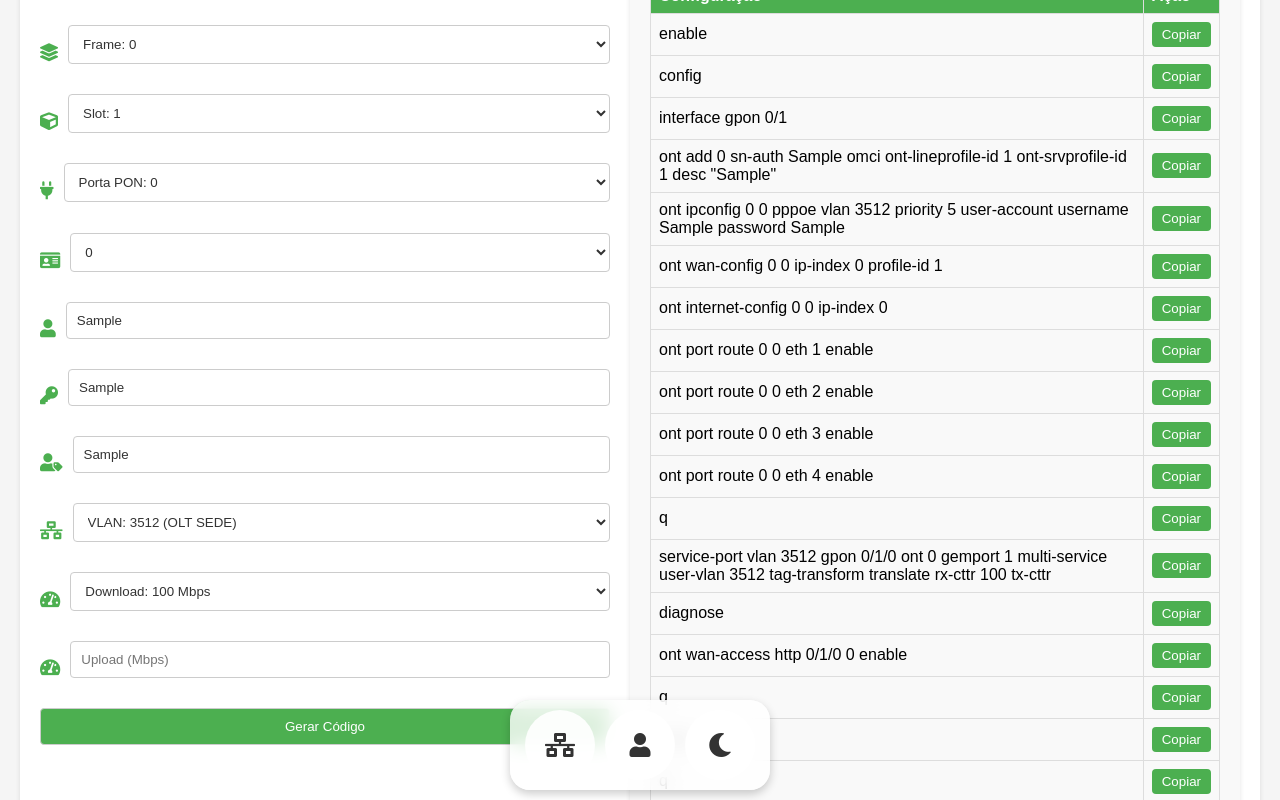
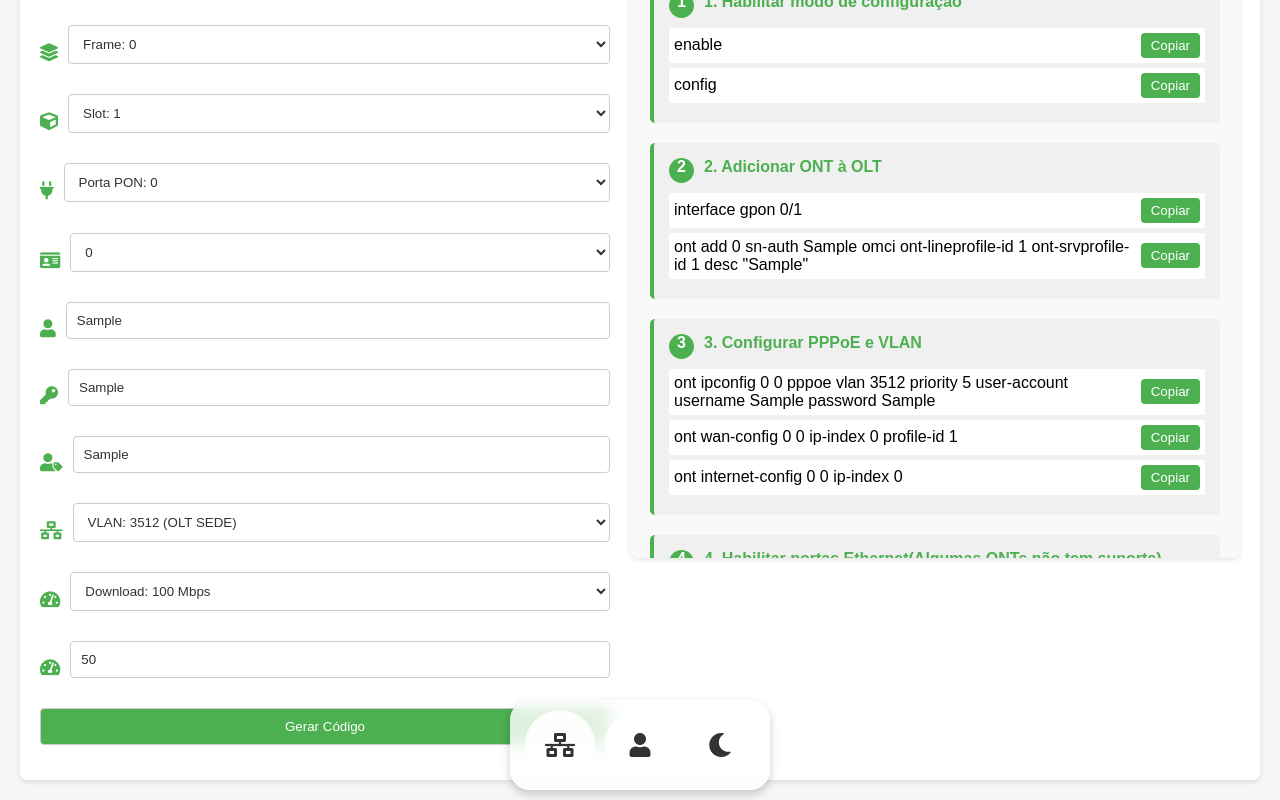
Before and after one commit to SidneySDev/onthuawei.github.io, a plain HTML site: page index.html in a window 1280 px wide. Both pictures are taken after typing "Sample", "Sample", "Sample", "Sample" into the empty fields and a click on the input "Gerar Código". Shown: the part 170-970 px from the top of the page. Drawn offline with Linux system fonts and the light colour scheme.

Commit message:
Update index.html
update new version site.

```diff
--- a/index.html
+++ b/index.html
@@ -3,7 +3,7 @@
 <head>
     <meta charset="UTF-8">
     <meta name="viewport" content="width=device-width, initial-scale=1.0">
-    <title>Provisionamento ONT HUAWEI</title>
+    <title>Provisionamento ONT HUAWEI NOC EQTL</title>
     <style>
         body {
             font-family: Arial, sans-serif;
@@ -50,6 +50,8 @@
             border-radius: 8px;
             box-shadow: 0 2px 5px rgba(0, 0, 0, 0.1);
             transition: background-color 0.3s ease, color 0.3s ease;
+            overflow-y: auto;
+            max-height: 70vh;
         }
         .dark-theme .result-container {
             background-color: #555;
@@ -152,8 +154,9 @@
             border: none;
             border-radius: 4px;
             cursor: pointer;
+            transition: all 0.3s ease;
         }
-        .copy-button.clicked {
+        .copy-button.copied {
             background-color: #ff0000;
         }
         .input-container {
@@ -178,7 +181,6 @@
             border-color: #4CAF50;
             box-shadow: 0 0 5px rgba(76, 175, 80, 0.5);
         }
-        /* Estilo da notificação */
         .notification {
             position: fixed;
             bottom: 20px;
@@ -204,7 +206,6 @@
         .notification i {
             font-size: 20px;
         }
-        /* Destaque no campo onuId */
         @keyframes highlight {
             0% { border-color: #4CAF50; }
             50% { border-color: #ffeb3b; }
@@ -214,6 +215,44 @@
             animation: highlight 1.5s ease-in-out;
             border: 2px solid #4CAF50;
             border-radius: 4px;
+        }
+        .command-section {
+            margin-bottom: 20px;
+            padding: 15px;
+            background-color: #f0f0f0;
+            border-radius: 5px;
+            border-left: 4px solid #4CAF50;
+        }
+        .dark-theme .command-section {
+            background-color: #444;
+        }
+        .section-title {
+            font-weight: bold;
+            margin-bottom: 10px;
+            color: #4CAF50;
+        }
+        .step-number {
+            display: inline-block;
+            width: 25px;
+            height: 25px;
+            background-color: #4CAF50;
+            color: white;
+            border-radius: 50%;
+            text-align: center;
+            margin-right: 10px;
+            font-weight: bold;
+        }
+        .command-line {
+            display: flex;
+            justify-content: space-between;
+            align-items: center;
+            margin-bottom: 5px;
+            padding: 5px;
+            background-color: #fff;
+            border-radius: 3px;
+        }
+        .dark-theme .command-line {
+            background-color: #555;
         }
     </style>
     <link rel="stylesheet" href="https://cdnjs.cloudflare.com/ajax/libs/font-awesome/5.15.4/css/all.min.css">
@@ -354,10 +393,15 @@
     <!-- Notificação -->
     <div id="notification" class="notification">
         <i class="fas fa-exclamation-circle"></i>
-        Atualize a numeração no campo ONT ID após utilizar esse comando e Click no Botão de Gerar Código!
+        <div>
+            <strong>ATENÇÃO:</strong> Após executar o comando "ont add", verifique o ONT ID disponível na OLT e atualize o campo ONT ID antes de continuar com os próximos comandos!
+        </div>
     </div>
 
     <script>
+        // Variável para armazenar os botões já copiados
+        const copiedButtons = new Set();
+
         // Função para alternar entre os formulários
         function showForm(formId) {
             // Oculta todos os formulários
@@ -400,87 +444,144 @@
             const upload = document.getElementById('upload').value;
             const onuId = document.getElementById('onuId').value;
 
-            const configCode = `
-enable
-config
-interface gpon ${frame}/${slot}
-ont add ${pon} sn-auth ${serialNumber} omci ont-lineprofile-id ${lineProfileID} ont-srvprofile-id ${serviceProfileID} desc "${clientName}"
-ont ipconfig ${pon} ${onuId} pppoe vlan ${vlan} priority 5 user-account username ${username} password ${password}
-ont wan-config ${pon} ${onuId} ip-index 0 profile-id ${serviceProfileID}
-ont internet-config ${pon} ${onuId} ip-index 0
-ont port route ${pon} ${onuId} eth 1 enable
-ont port route ${pon} ${onuId} eth 2 enable
-ont port route ${pon} ${onuId} eth 3 enable
-ont port route ${pon} ${onuId} eth 4 enable
-q
-service-port vlan ${vlan} gpon ${frame}/${slot}/${pon} ont ${onuId} gemport ${gemport} multi-service user-vlan ${vlan} tag-transform translate rx-cttr ${download} tx-cttr ${upload}
-diagnose
-ont wan-access http ${frame}/${slot}/${pon} ${onuId} enable
-q
-save
-q
-interface gpon 0/1
-display ont info ${pon} ${onuId} | include mask
-q
-Senha Nova da ONT: Eqtl#T3l3com
-`;
+            const configSections = [
+                {
+                    title: "1. Habilitar modo de configuração",
+                    commands: [
+                        "enable",
+                        "config"
+                    ]
+                },
+                {
+                    title: "2. Adicionar ONT à OLT",
+                    commands: [
+                        `interface gpon ${frame}/${slot}`,
+                        `ont add ${pon} sn-auth ${serialNumber} omci ont-lineprofile-id ${lineProfileID} ont-srvprofile-id ${serviceProfileID} desc "${clientName}"`
+                    ],
+                    important: true
+                },
+                {
+                    title: "3. Configurar PPPoE e VLAN",
+                    commands: [
+                        `ont ipconfig ${pon} ${onuId} pppoe vlan ${vlan} priority 5 user-account username ${username} password ${password}`,
+                        `ont wan-config ${pon} ${onuId} ip-index 0 profile-id ${serviceProfileID}`,
+                        `ont internet-config ${pon} ${onuId} ip-index 0`
+                    ]
+                },
+                {
+                    title: "4. Habilitar portas Ethernet(Algumas ONTs não tem suporte)",
+                    commands: [
+                        `ont port route ${pon} ${onuId} eth 1 enable`,
+                        `ont port route ${pon} ${onuId} eth 2 enable`,
+                        `ont port route ${pon} ${onuId} eth 3 enable`,
+                        `ont port route ${pon} ${onuId} eth 4 enable`,
+                        "q"
+                    ]
+                },
+                {
+                    title: "5. Criar service-port",
+                    commands: [
+                        `service-port vlan ${vlan} gpon ${frame}/${slot}/${pon} ont ${onuId} gemport ${gemport} multi-service user-vlan ${vlan} tag-transform translate rx-cttr ${download} tx-cttr ${upload}`
+                    ]
+                },
+                {
+                    title: "6. Habilitar acesso HTTP",
+                    commands: [
+                        "diagnose",
+                        `ont wan-access http ${frame}/${slot}/${pon} ${onuId} enable`,
+                        "q"
+                    ]
+                },
+                {
+                    title: "7. Salvar configuração",
+                    commands: [
+                        "save",
+                        "q"
+                    ]
+                },
+                {
+                    title: "8. Verificar IP da ONT",
+                    commands: [
+                        `interface gpon ${frame}/${slot}`,
+                        `display ont info ${pon} ${onuId} | include mask`,
+                        "q"
+                    ]
+                },
+                {
+                    title: "Nova Senha de Login ONT",
+                    commands: [
+                        "Eqtl#T3l3com"
+                    ]
+                }
+            ];
 
             const resultContainer = document.getElementById('resultContainer');
             resultContainer.innerHTML = '';
 
-            const table = document.createElement('table');
-            const headerRow = table.insertRow();
-            ['Configuração', 'Ação'].forEach((headerText) => {
-                const th = document.createElement('th');
-                th.textContent = headerText;
-                headerRow.appendChild(th);
-            });
+            configSections.forEach((section, sectionIndex) => {
+                const sectionDiv = document.createElement('div');
+                sectionDiv.className = 'command-section';
 
-            const lines = configCode.trim().split('\n');
-            lines.forEach((line) => {
-                const row = table.insertRow();
-                const configCell = row.insertCell();
-                configCell.textContent = line;
+                const titleDiv = document.createElement('div');
+                titleDiv.className = 'section-title';
+                titleDiv.innerHTML = `<span class="step-number">${sectionIndex + 1}</span>${section.title}`;
+                sectionDiv.appendChild(titleDiv);
 
-                const copyCell = row.insertCell();
+                section.commands.forEach((command) => {
+                    const commandLine = document.createElement('div');
+                    commandLine.className = 'command-line';
+
+                    const commandText = document.createElement('span');
+                    commandText.textContent = command;
+                    commandLine.appendChild(commandText);
+
                     const copyButton = document.createElement('button');
                     copyButton.textContent = 'Copiar';
-                copyButton.classList.add('copy-button');
+                    copyButton.className = 'copy-button';
+
+                    // Verifica se este botão já foi copiado antes
+                    if (copiedButtons.has(command)) {
+                        copyButton.classList.add('copied');
+                        copyButton.textContent = 'Copiado!';
+                    }
+
                     copyButton.onclick = () => {
-                    navigator.clipboard.writeText(line)
+                        navigator.clipboard.writeText(command)
                             .then(() => {
-                            copyButton.classList.add('clicked');
+                                // Adiciona a classe 'copied' e atualiza o texto
+                                copyButton.classList.add('copied');
+                                copyButton.textContent = 'Copiado!';
 
-                            // Verifica se a linha contém o comando "ont add"
-                            if (line.includes('ont add')) {
-                                // Foca no campo onuId
+                                // Adiciona ao conjunto de comandos copiados
+                                copiedButtons.add(command);
+
+                                // Se for o comando "ont add", destacar o campo ONT ID
+                                if (command.includes('ont add') && section.important) {
                                     const onuIdField = document.getElementById('onuId');
                                     onuIdField.focus();
+                                    onuIdField.classList.add('highlight-onuId');
 
-                                // Adiciona destaque ao campo onuId
-                                onuIdField.classList.add('highlight-onuId');
-                                setTimeout(() => {
-                                    onuIdField.classList.remove('highlight-onuId');
-                                }, 1500); // Remove o destaque após 1.5 segundos
-
-                                // Exibe a notificação
+                                    // Mostrar notificação
                                     const notification = document.getElementById('notification');
                                     notification.classList.add('show');
 
-                                // Oculta a notificação após 3 segundos
                                     setTimeout(() => {
+                                        onuIdField.classList.remove('highlight-onuId');
                                         notification.classList.remove('show');
-                                }, 3000);
+                                    }, 5000);
                                 }
                             })
                             .catch((err) => {
                                 console.error('Erro ao copiar: ', err);
                             });
                     };
-                copyCell.appendChild(copyButton);
+                    commandLine.appendChild(copyButton);
+
+                    sectionDiv.appendChild(commandLine);
                 });
 
-            resultContainer.appendChild(table);
+                resultContainer.appendChild(sectionDiv);
+            });
         }
 
         // Função para gerar a configuração de usuário
@@ -519,10 +620,22 @@ commit
             const copyButton = document.createElement('button');
             copyButton.textContent = 'Copiar Código';
             copyButton.classList.add('copy-button');
+
+            // Verifica se este botão já foi copiado antes
+            if (copiedButtons.has(userConfigCode.trim())) {
+                copyButton.classList.add('copied');
+                copyButton.textContent = 'Copiado!';
+            }
+
             copyButton.onclick = () => {
                 navigator.clipboard.writeText(userConfigCode.trim())
                     .then(() => {
-                        copyButton.classList.add('clicked');
+                        // Adiciona a classe 'copied' e atualiza o texto
+                        copyButton.classList.add('copied');
+                        copyButton.textContent = 'Copiado!';
+
+                        // Adiciona ao conjunto de comandos copiados
+                        copiedButtons.add(userConfigCode.trim());
                     })
                     .catch((err) => {
                         console.error('Erro ao copiar: ', err);
@@ -566,6 +679,9 @@ commit
         clientNameInput.addEventListener('input', (e) => {
             e.target.value = e.target.value.replace(/[^a-zA-Z\s]/g, '');
         });
+
+        // Inicializa o campo de upload
+        updateUpload();
     </script>
 </body>
 </html>
```
Lines whose indentation alone changed are shown as unchanged.
